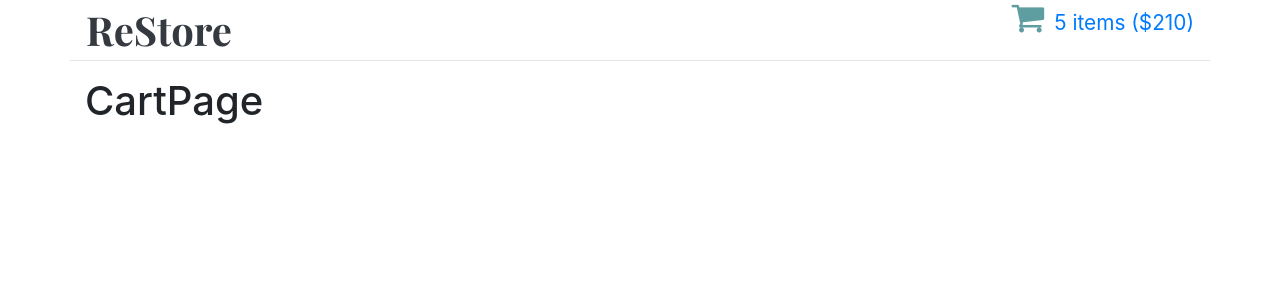
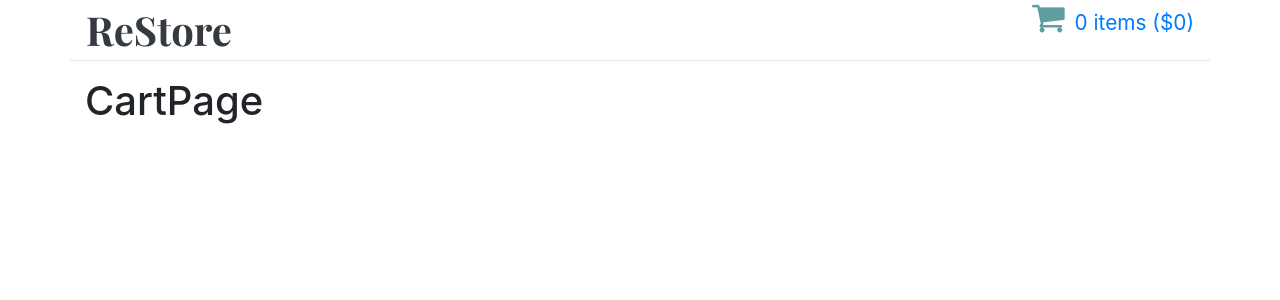
Before and after one commit to MCheryabushkin/re-store, a React (Create React App) app: page /cart in a window 1280 px wide. Shown: the top 300 px of the page. Built offline with nearby package versions, Linux system fonts and the light colour scheme.

Commit message:
Total count and total price in head

```diff
--- a/src/components/app/app.js
+++ b/src/components/app/app.js
@@ -7,7 +7,7 @@ import ShopHeader from "../shop-header";
 const App = ({ bookstoreService }) => {
   return (
     <main role="main" className="container">
-      <ShopHeader numItems={5} total={210} />
+      <ShopHeader />
       <Switch>
         <Route path="/" component={HomePage} exact />
         <Route path="/cart" component={CartPage} />
--- a/src/components/shop-header/shop-header.js
+++ b/src/components/shop-header/shop-header.js
@@ -1,8 +1,9 @@
 import React from 'react';
 import './shop-header.css';
 import { Link } from 'react-router-dom';
+import { connect } from "react-redux";
 
-const ShopHeader = ({ numItems, total }) => {
+const ShopHeader = ({ countTotal, total }) => {
   return (
     <header className="shop-header row">
       <Link to="/">
@@ -11,11 +12,19 @@ const ShopHeader = ({ numItems, total }) => {
       <Link to="/cart">
         <div className="shopping-cart">
           <i className="cart-icon fa fa-shopping-cart" />
-          {numItems} items (${total})
+          {countTotal} items (${total})
         </div>
       </Link>
     </header>
   );
 };
 
-export default ShopHeader;
+const mapStateToProps = ({ shoppingCart: { cartItems, orderTotal, countTotal }}) => {
+  return {
+    items: cartItems,
+    total: orderTotal,
+    countTotal
+  }
+};
+
+export default connect(mapStateToProps)(ShopHeader);
--- a/src/reducers/shopping-cart.js
+++ b/src/reducers/shopping-cart.js
@@ -40,10 +40,14 @@ const updateCartItems = (cartItems, item, idx) => {
     const item = cartItems.find(({id}) => id === bookId);
 
     let newCartItem = updateCartItem(book, item, quantity);
+    const newCartItems = updateCartItems(state.shoppingCart.cartItems, newCartItem, itemIdx);
+    const orderTotal = newCartItems.reduce((accum, el) => (accum + el.total), 0);
+    const countTotal = newCartItems.reduce((accum, el) => (accum + el.count), 0);
 
     return {
-      orderTotal: 0,
-      cartItems: updateCartItems(state.shoppingCart.cartItems, newCartItem, itemIdx)
+      orderTotal,
+      countTotal,
+      cartItems: newCartItems
     }
   }
 
@@ -51,7 +55,8 @@ const updateCartItems = (cartItems, item, idx) => {
     if (state === undefined) {
       return {
         cartItems: [],
-        orderTotal: 220
+        orderTotal: 0,
+        countTotal: 0
       }
     }
 
```
